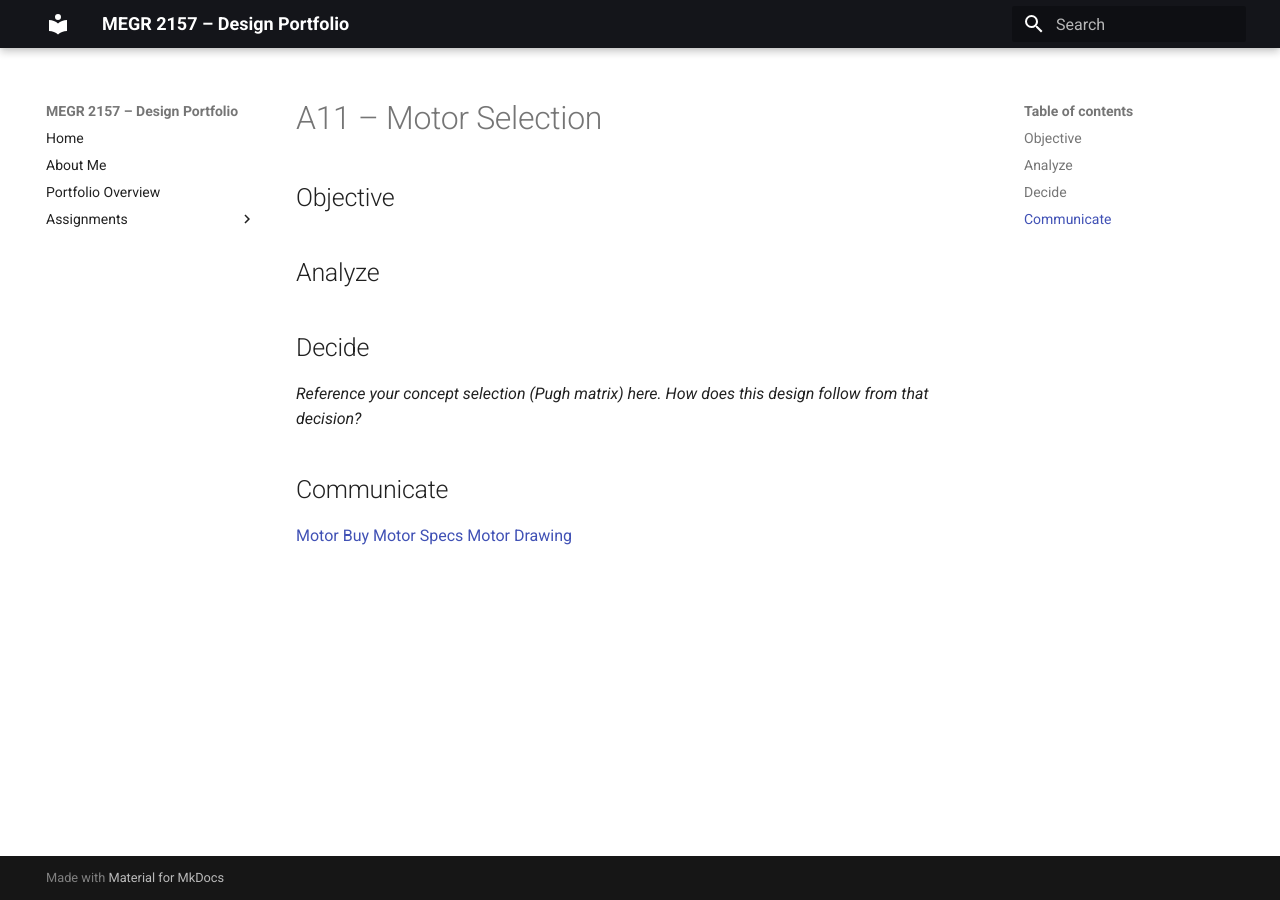
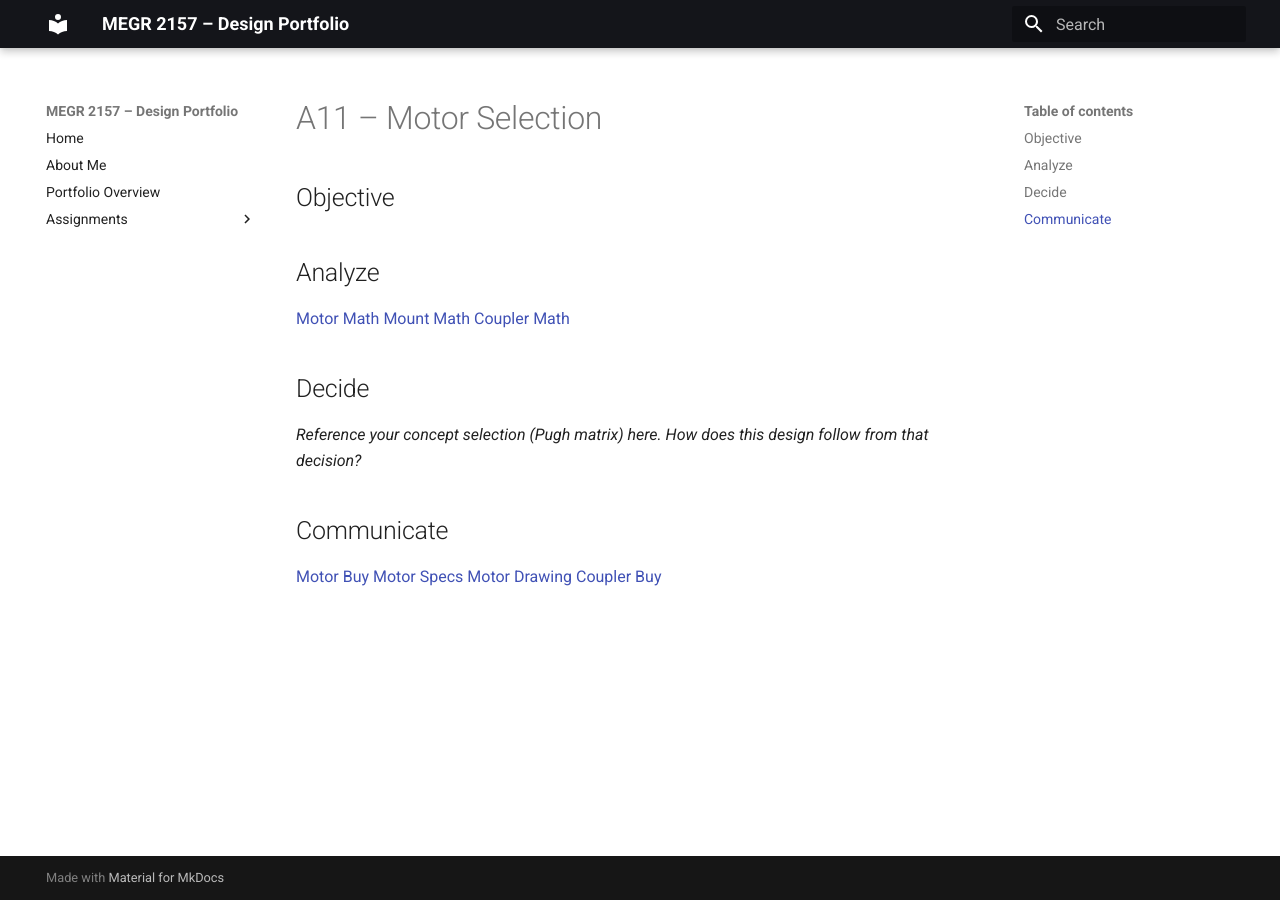
Before and after one commit to whodges5-art/wyatt-hodges-design-projects-portfolio, an MkDocs documentation site: the page built from docs/assignments/a11/index.md, in a window 1280 px wide. Built offline with MkDocs 1.6.1 and Material for MkDocs 9.7.7, drawn with Linux system fonts in a browser that asks for light colours.

Commit message:
Update index.md

```diff
--- a/docs/assignments/a11/index.md
+++ b/docs/assignments/a11/index.md
@@ -4,7 +4,9 @@
 
 
 ## Analyze
-
+[Motor Math](Motor.jpeg)
+[Mount Math](Mount.jpeg)
+[Coupler Math](Coupler.jpeg)
 
 ## Decide
 _Reference your concept selection (Pugh matrix) here. How does this design follow from that decision?_
@@ -13,3 +15,4 @@ _Reference your concept selection (Pugh matrix) here. How does this design follo
 [Motor Buy](https://www.automationdirect.com/adc/shopping/catalog/motion_control/stepper_systems/single_shaft_stepper_motors/stp-mtrac-23044)
 [Motor Specs](https://cdn.automationdirect.com/static/specs/surestepACmotors.pdf)
 [Motor Drawing](https://cdn.automationdirect.com/static/drawings/STP-MTRAC-23044.pdf)
+[Coupler Buy](https://www.globalindustrial.com/p/set-screw-coupling-grc-087-kw?gad_source=1&gad_campaignid=22805635430&gclid=Cj0KCQiAk_DXBhCoARIsAHE-omNv7oS7ECZZFHwIFZt94e5Odfwjc2Ry06rL9F94ijz0Yzebn3cqbdIaAgf5EALw_wcB)
```
